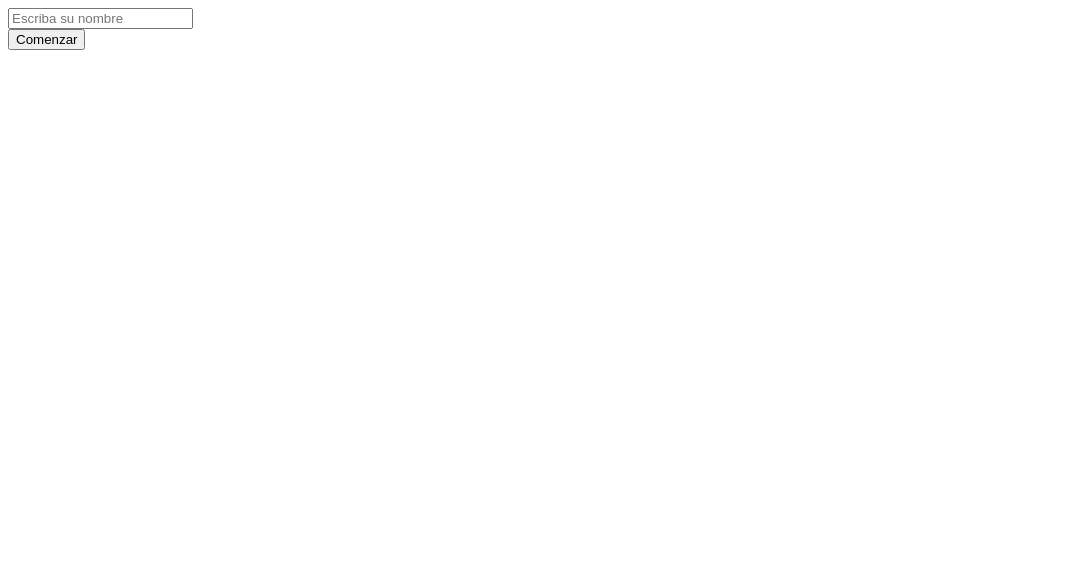
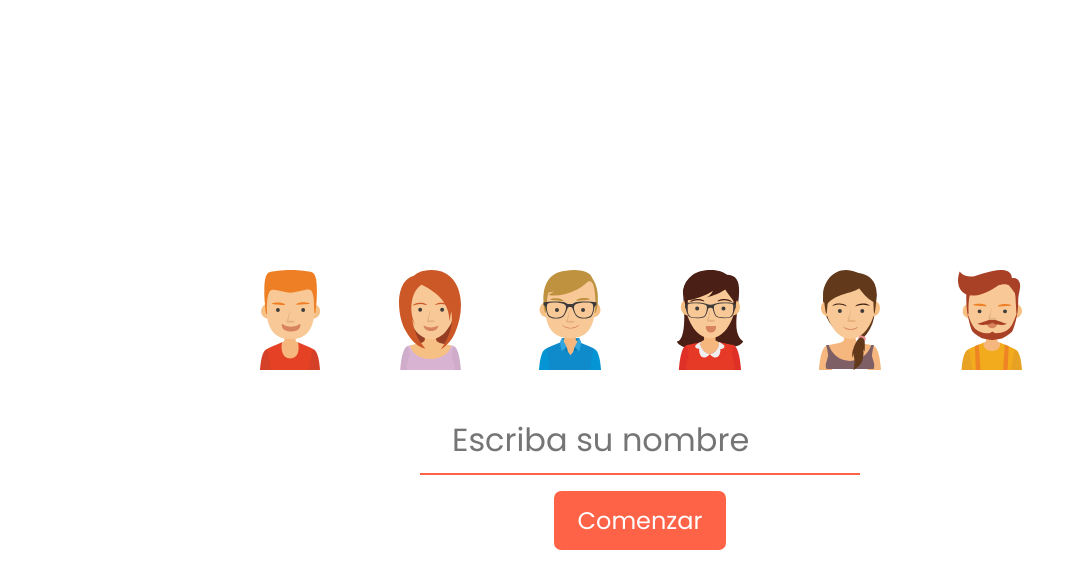
Before and after one commit to FULL-STACK-MEAN/chatApp, an Angular app: page / in a window 1280 px wide. Shown: the top 588 px of the page, without its empty margins (0-1077 px from the left). Built offline with nearby package versions, Linux system fonts and the light colour scheme; no server answers.

Commit message:
home styles and avatar

```diff
--- a/src/app/home/home.component.html
+++ b/src/app/home/home.component.html
@@ -1,4 +1,13 @@
-<form [formGroup]="form">
-    <input type="text" formControlName="name" placeholder="Escriba su nombre">
-</form>
-<button (click)="startChat()">Comenzar</button>
+<div class="home">
+    <div class="avatars">
+        <div class="avatar" #avatar *ngFor="let avatar of avatars; let i = index" (click)="setAvatar(i)">
+            <img [src]="avatar" alt="">
+        </div>
+    </div>
+    <form [formGroup]="form">
+        <input type="text" formControlName="name" placeholder="Escriba su nombre">
+        <button type="button"
+                [disabled]="form.invalid || !avatar"
+                (click)="startChat()">Comenzar</button>
+    </form>
+</div>
--- a/src/app/home/home.component.ts
+++ b/src/app/home/home.component.ts
@@ -1,5 +1,5 @@
-import { Component, OnInit } from '@angular/core';
-import { FormControl, FormGroup } from '@angular/forms';
+import { Component, ElementRef, OnInit, QueryList, ViewChildren } from '@angular/core';
+import { FormControl, FormGroup, Validators } from '@angular/forms';
 import { Router } from '@angular/router';
 import { Subject } from 'rxjs';
 import { SocketServiceService } from '../services/socket-service.service';
@@ -12,8 +12,20 @@ import { map } from 'rxjs/operators';
 })
 export class HomeComponent implements OnInit {
 
+    avatars: Array<string> = [
+        '/assets/avatar-1.svg',
+        '/assets/avatar-2.svg',
+        '/assets/avatar-3.svg',
+        '/assets/avatar-4.svg',
+        '/assets/avatar-5.svg',
+        '/assets/avatar-6.svg'
+    ]
+
+    @ViewChildren('avatar') avatarsRef: QueryList<ElementRef>;
     form: FormGroup;
     messagesChat: Subject<any>;
+    avatar: string;
+
 
     constructor(private router: Router,
                 private socketService: SocketServiceService) {
@@ -27,10 +39,22 @@ export class HomeComponent implements OnInit {
 
     ngOnInit(): void {
         this.form = new FormGroup({
-            name: new FormControl('')
+            name: new FormControl('', [Validators.required, Validators.minLength(2)])
         })
         this.messagesChat.subscribe(data => {
             console.log(data);
+        })
+    }
+
+    setAvatar(i) {
+        this.avatarsRef.forEach((elem: any, index: number) => {
+            if (i === index) {
+                elem.nativeElement.classList.add('selected');
+                this.avatar = this.avatars[i];
+                sessionStorage.setItem('avatar', this.avatar);
+            } else {
+                elem.nativeElement.classList.remove('selected');
+            }
         })
     }
 
--- a/src/styles.scss
+++ b/src/styles.scss
@@ -1 +1,82 @@
-/* You can add global styles to this file, and also import other style files */
+@import url('https://fonts.googleapis.com/css2?family=Poppins&display=swap');
+
+* {
+    margin: 0;
+    padding: 0;
+    box-sizing: border-box;
+}
+
+body {
+    font-family: 'Poppins', sans-serif;
+}
+
+.home {
+    height: 100vh;
+    display: flex;
+    flex-direction: column;
+    justify-content: center;
+    align-items: center;
+
+    .avatars {
+        display: flex;
+        margin-bottom: 1rem;
+
+        .avatar {
+            height: 140px;
+            width: 140px;
+            border-radius: 50%;
+            display: flex;
+            justify-content: center;
+            align-items: center;
+            transition: all 300ms ease-in-out;
+            cursor: pointer;
+
+            img {
+                height: 100px;
+            }
+
+            &.selected,
+            &:hover {
+                background-color: rgb(211, 211, 211);
+            }
+        }
+    }
+
+    form {
+        width: 440px;
+        display: flex;
+        flex-direction: column;
+        align-items: center;
+
+        input {
+            width: 100%;
+            padding: 0.3em 1em;
+            font-size: 2rem;
+            font-family: 'Poppins', sans-serif;
+            border: none;
+            border-bottom: 2px solid tomato;
+
+            &:focus {
+                outline: 0;
+            }
+        }
+
+        button {
+            padding: 0.5em 1em;
+            font-size: 1.5rem;
+            margin-top: 1rem;
+            font-family: 'Poppins', sans-serif;
+            border: none;
+            border-radius: 0.3em;
+            color: white;
+            background-color: tomato;
+            transition: 300ms all ease-in-out;
+            cursor: pointer;
+
+            &:hover {
+                background-color: rgb(177, 70, 52);
+            }
+        }
+    }
+
+}
```
